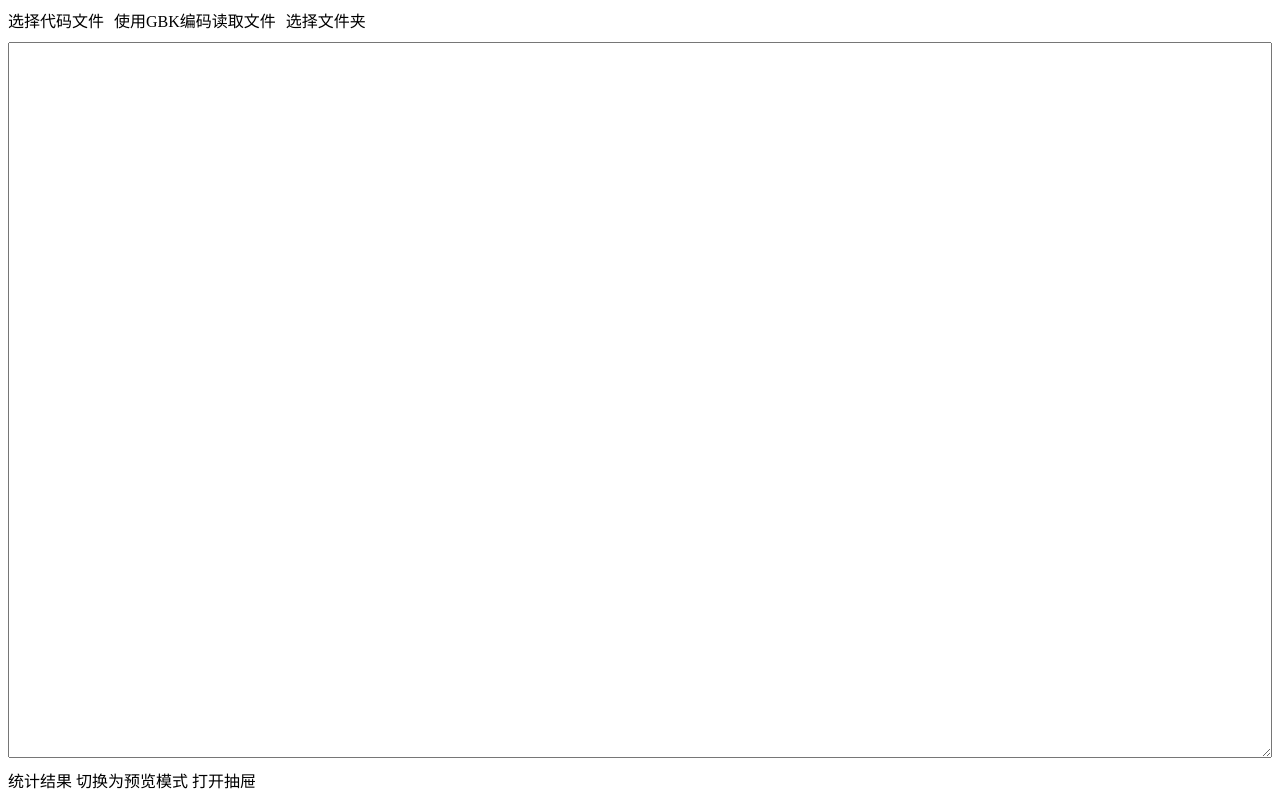
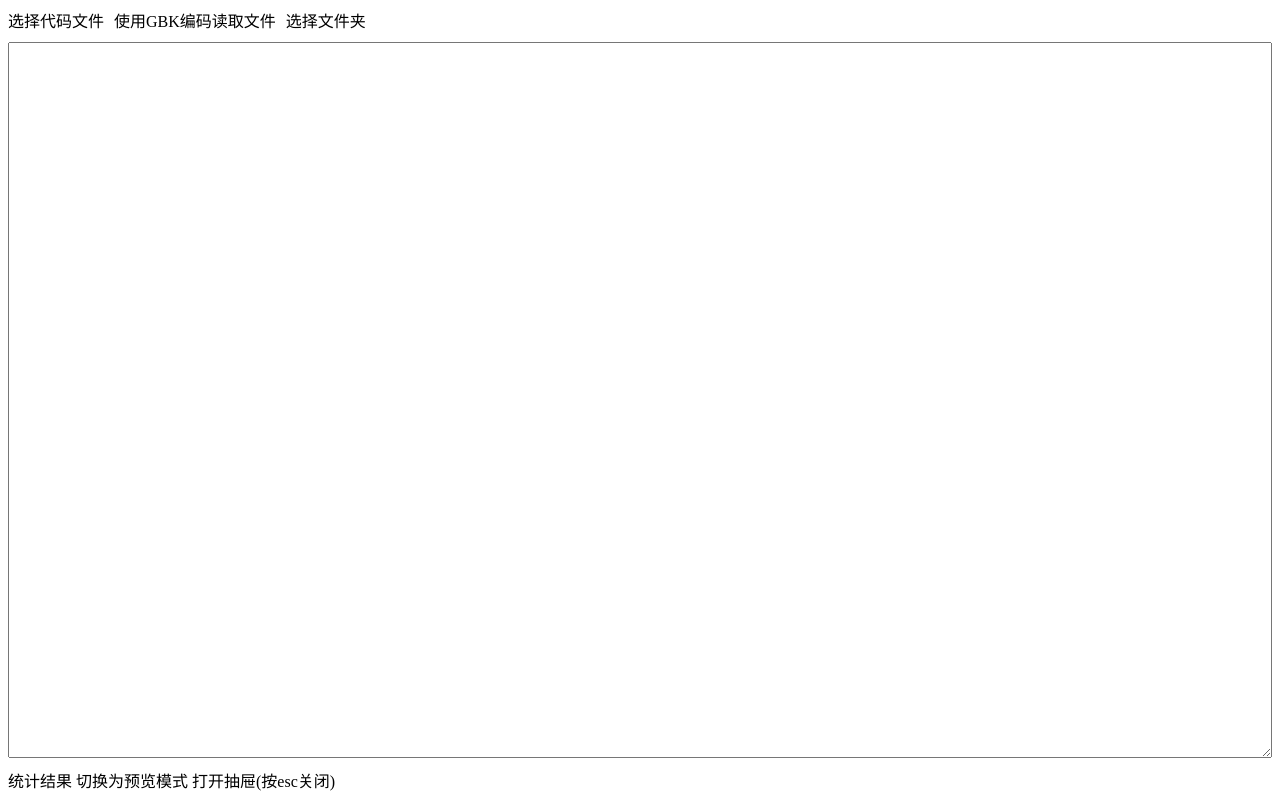
Before and after one commit to sliyoxn/wc, a plain HTML site: page index.html in a window 1280 px wide. Drawn offline with nearby package versions, Linux system fonts and the light colour scheme.

Commit message:
<UI>:更新了UI

```diff
--- a/index.html
+++ b/index.html
@@ -59,7 +59,7 @@
     <div class="button-box">
         <el-button type="primary" @click="calResult">统计结果</el-button>
         <el-button type="primary" @click="toggleEditModel">切换为{{editModel ? '预览' : '编辑'}}模式</el-button>
-        <el-button type="primary" @click="tableVisibility = true">打开抽屉</el-button>
+        <el-button type="primary" @click="tableVisibility = true">打开抽屉(按esc关闭)</el-button>
     </div>
 </div>
 
```
